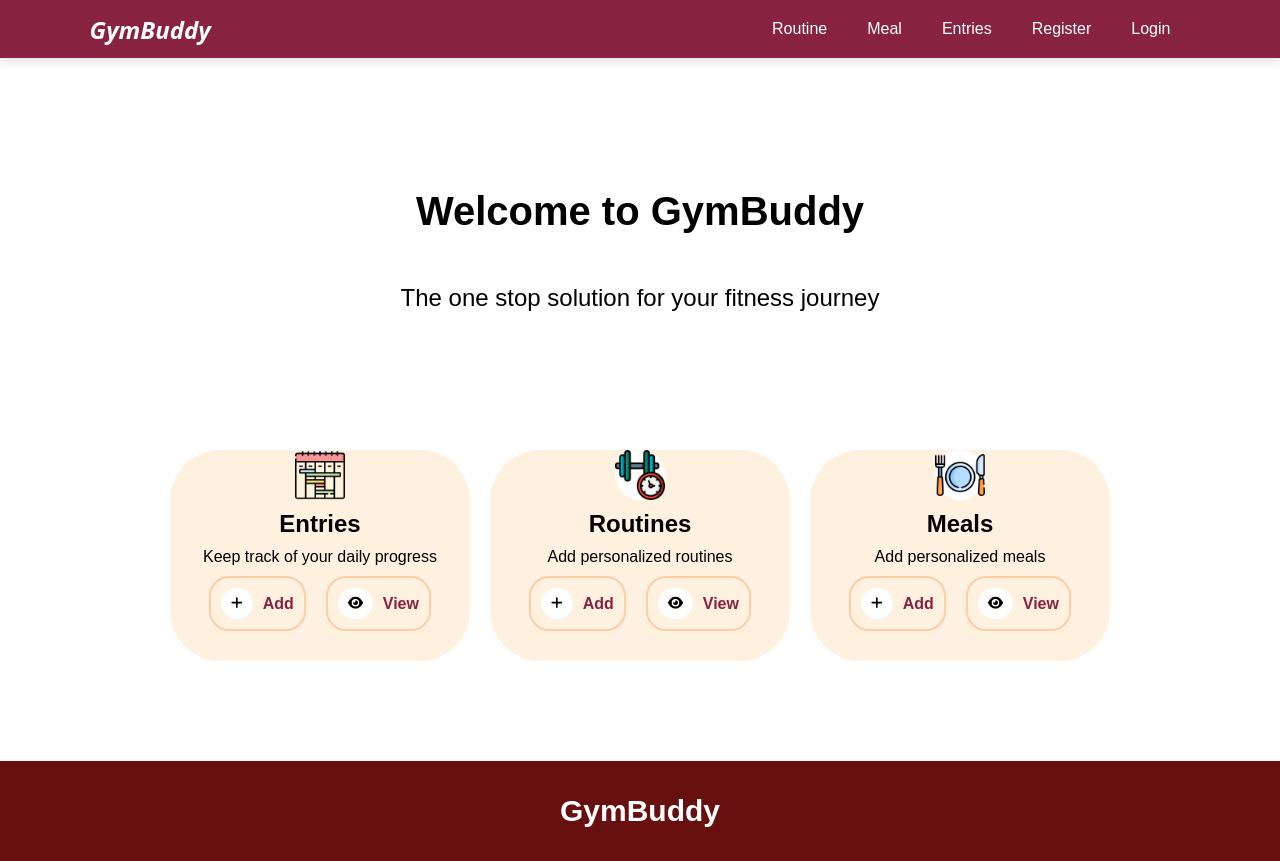
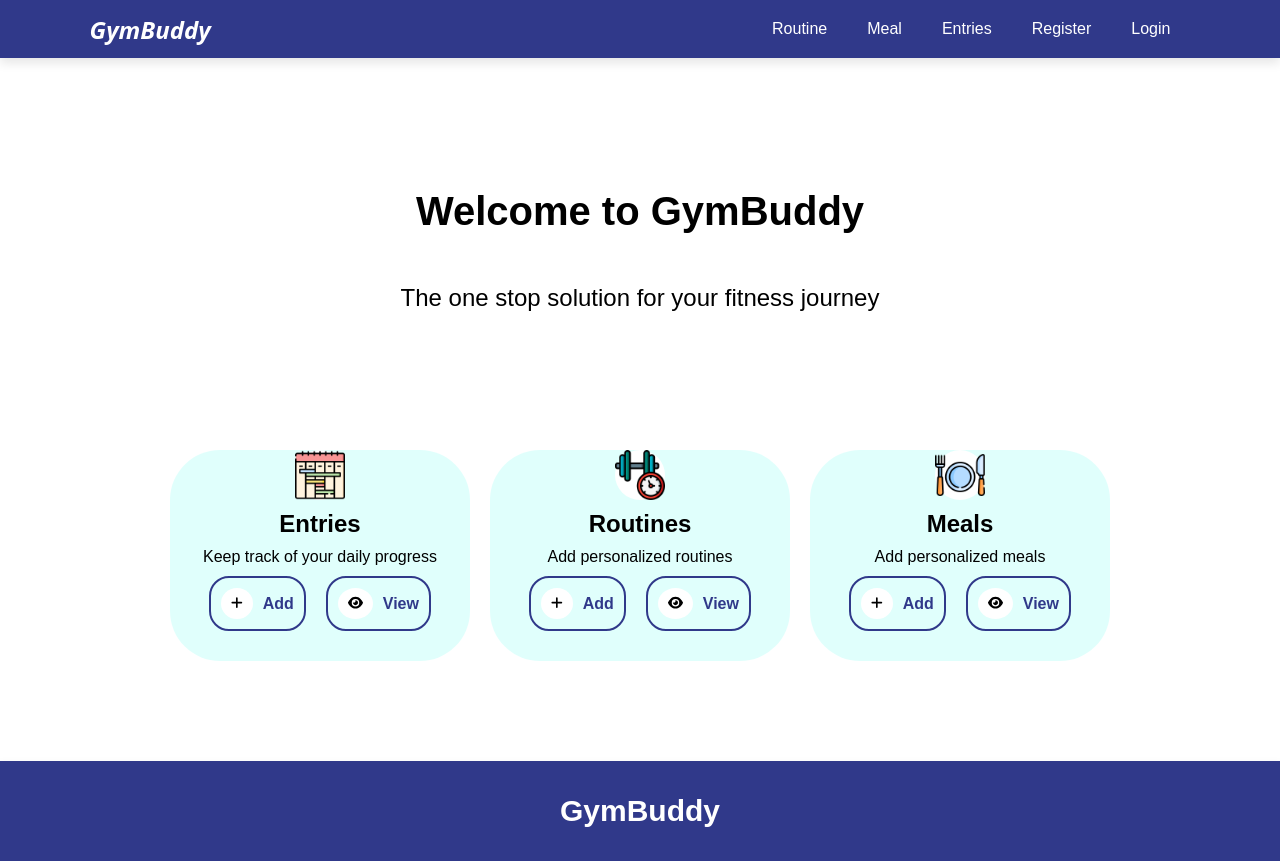
Before and after one commit to antoniozreiby/client, a React (Create React App) app: page /home in a window 1280 px wide. Built offline with nearby package versions, Linux system fonts and the light colour scheme.

Commit message:
final touches ABEL L PRESENTATION

```diff
--- a/src/components/Footer/Footer.css
+++ b/src/components/Footer/Footer.css
@@ -3,7 +3,7 @@
   align-items: center;
   justify-content: center;
   height: 100px;
-  background-color: rgb(104, 15, 15);
+  background-color:rgb(48, 57, 138);
   box-shadow: 0 5px 10px rgba(0, 0, 0, 0.1);
   color: white;
   font-weight: 700;
--- a/src/components/Navbar/Navbar.jsx
+++ b/src/components/Navbar/Navbar.jsx
@@ -9,6 +9,8 @@ const Navbar = () => {
   const navigate = useNavigate();
 
   const { user, dispatch } = useContext(AuthContext);
+  console.log({ user });
+  console.log(user?.username);
   const handleClick = async (e) => {
     e.preventDefault();
     dispatch({ type: "LOGOUT" });
@@ -47,13 +49,9 @@ const Navbar = () => {
               <li onClick={handleClick} style={{ cursor: "pointer" }}>
                 <p>Logout</p>
               </li>
-              <li>
-                <div className="profilePicture">
-                  <img src={"/images/GymPerson.png"} alt="" />
-                </div>
-              </li>
-              <li id="usernamename">
-                <p>{user.username}</p>
+
+              <li id="username">
+                <p>{user?.username}</p>
               </li>
             </>
           ) : (
--- a/src/components/Navbar/navbar.css
+++ b/src/components/Navbar/navbar.css
@@ -11,7 +11,7 @@
     top: 0;
     left: 0;
     right: 0;
-    background-color: var(--dark-red);
+    background-color: rgb(48, 57, 138);
     box-shadow: 0 5px 10px rgba(0, 0, 0, 0.1);
     padding: 0px 7%;
     display: flex;
@@ -37,7 +37,12 @@
     position: relative;
     float: left;
 }
-
+#username p {
+  font-weight: bold;
+  color: white;
+  margin-right: 15px;
+  border-radius: 5px;
+}
 .profilePicture {
     height: 40px;
     width: 40px;
--- a/src/components/homeComp/HomeComp.css
+++ b/src/components/homeComp/HomeComp.css
@@ -2,7 +2,7 @@
 .homeCompContainer {
     height: fit-content;
     width: 300px;
-    background-color: rgba(255, 228, 196, 0.523);
+    background-color: rgba(196, 255, 250, 0.523);
     display: flex;
     flex-direction: column;
     align-items: center;
@@ -35,9 +35,9 @@
     gap: 10px;
     align-items: center;
     justify-content: center;
-    color: var(--dark-red);
+    color: rgb(48, 57, 138);
     font-weight: 700;
-    border: 2px solid var(--cream);
+    border: 2px solid rgb(48, 57, 138);
     padding: 10px;
     border-radius: 20px;
 }
@@ -60,9 +60,9 @@
     gap: 10px;
     align-items: center;
     justify-content: center;
-    color: var(--dark-red);
+    color: rgb(48, 57, 138);
     font-weight: 700;
-    border: 2px solid var(--cream);
+    border: 2px solid rgb(48, 57, 138);
     padding: 10px;
     border-radius: 20px;
 }
--- a/src/pages/Entry/Entries.jsx
+++ b/src/pages/Entry/Entries.jsx
@@ -4,7 +4,7 @@ import Navbar from "../../components/Navbar/Navbar";
 import Footer from "../../components/Footer/Footer";
 import "./entry.css";
 import { AuthContext } from "../../authContext";
-import { base_url, serv_url } from "../../constants";
+import { serv_url } from "../../constants";
 const URL = serv_url;
 
 const Entries = () => {
--- a/src/pages/Landing/landing.css
+++ b/src/pages/Landing/landing.css
@@ -11,8 +11,8 @@
     flex-direction: column;
     align-items: center;
     justify-content: center;
-    background: rgb(236, 96, 89);
-    background: linear-gradient(310deg, rgba(236, 96, 89, 1) 0%, rgba(255, 218, 126, 1) 28%, rgba(255, 94, 74, 1) 100%);
+    background: rgb(49, 47, 90);
+    background: linear-gradient(310deg, rgb(48, 57, 138) 0%, rgb(146, 200, 227) 28%, rgb(208, 216, 231) 100%);
 }
 
 .btn-get-started {
--- a/src/pages/Login/Login.jsx
+++ b/src/pages/Login/Login.jsx
@@ -7,7 +7,7 @@ import { useContext, useState } from "react";
 import { useNavigate, Link } from "react-router-dom";
 import { AuthContext } from "../../authContext";
 import Swal from "sweetalert2";
-import { base_url, serv_url } from "../../constants";
+import { serv_url } from "../../constants";
 const URL = serv_url;
 function Login() {
   const [credentials, setCredentials] = useState({
--- a/src/pages/Meal/Meal.jsx
+++ b/src/pages/Meal/Meal.jsx
@@ -5,7 +5,7 @@ import useFetch from "../../useFetch";
 import { AuthContext } from "../../authContext";
 import "./meal.css";
 import { Link } from "react-router-dom";
-import { base_url, serv_url } from "../../constants";
+import { serv_url } from "../../constants";
 const URL = serv_url;
 
 const Meal = () => {
--- a/src/pages/Register/register.jsx
+++ b/src/pages/Register/register.jsx
@@ -7,7 +7,7 @@ import { useState } from "react";
 import { useNavigate } from "react-router-dom";
 import axios from "axios";
 import Swal from "sweetalert2";
-import { base_url, serv_url } from "../../constants";
+import { serv_url } from "../../constants";
 const URL = serv_url;
 
 function Register() {
```
